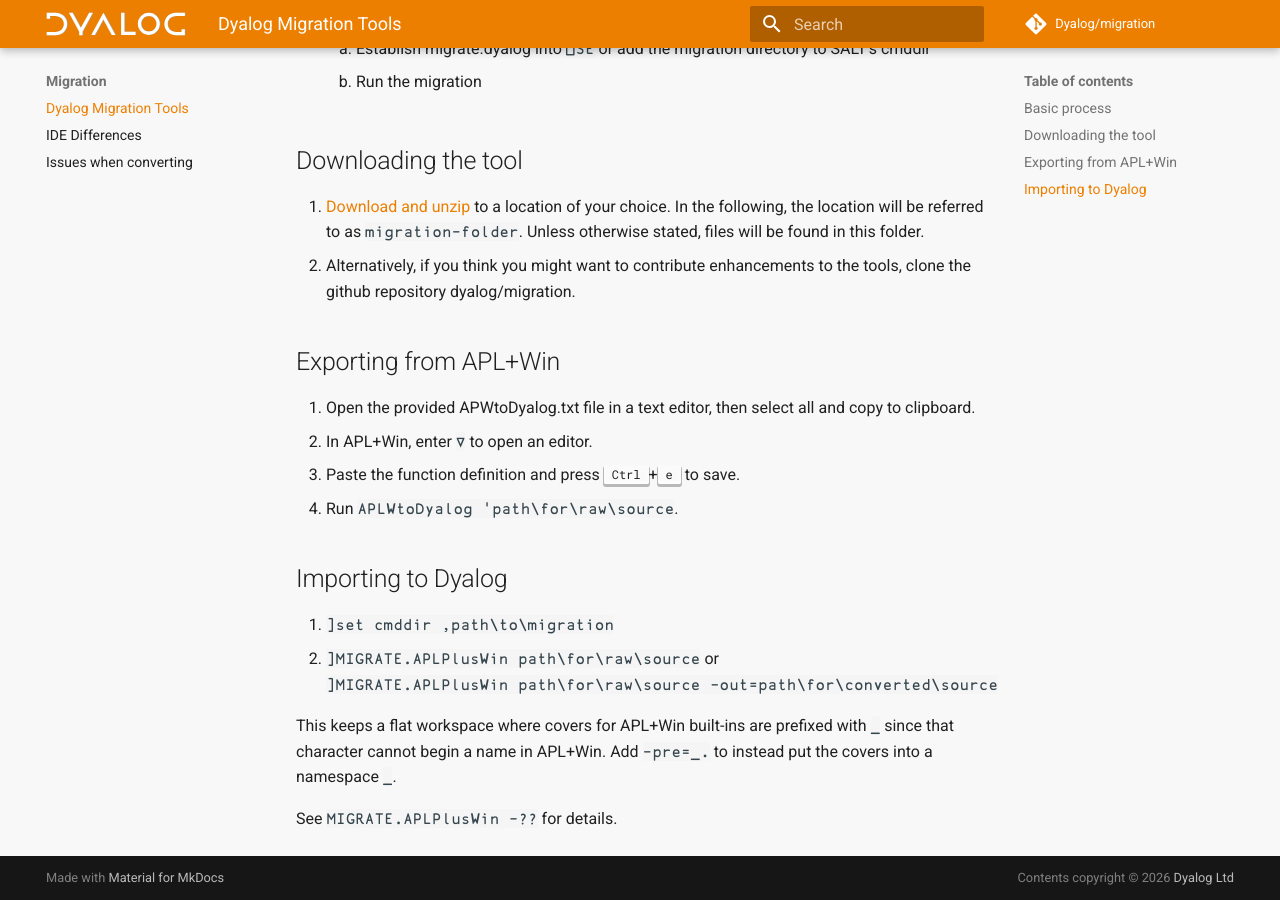
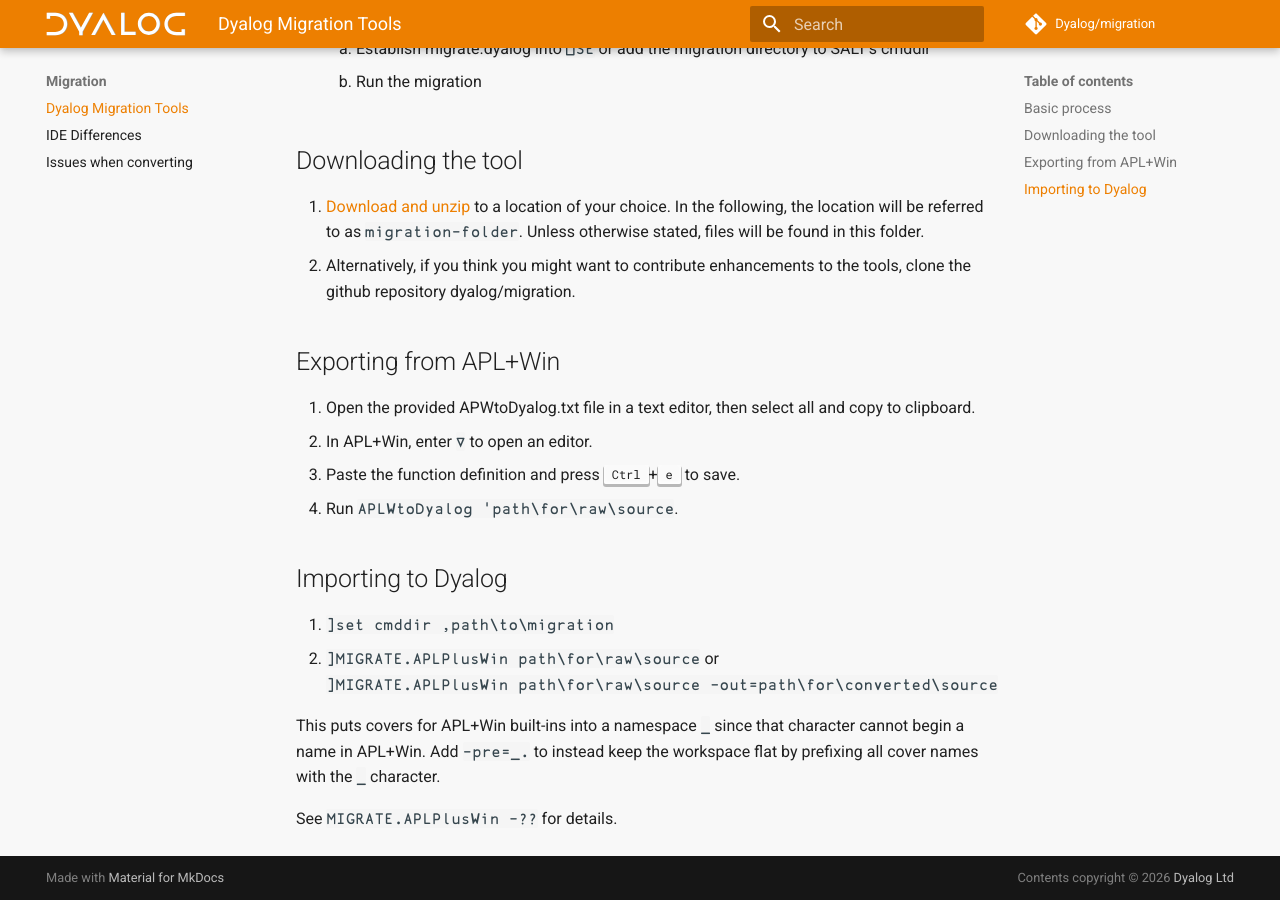
Before and after one commit to Dyalog/migration, an MkDocs documentation site: the page built from docs/index.md, in a window 1280 px wide and 900 px high, scrolled down 571 px. Built offline with MkDocs 1.6.1 and Material for MkDocs 9.7.7, drawn with Linux system fonts in a browser that asks for light colours; comment, search, counter and statistics services are not loaded.

Commit message:
document new pre default

```diff
--- a/docs/index.md
+++ b/docs/index.md
@@ -34,6 +34,6 @@
 1. `]set cmddir ,path\to\migration`
 2. `]MIGRATE.APLPlusWin path\for\raw\source` or `]MIGRATE.APLPlusWin path\for\raw\source -out=path\for\converted\source`
 
-This keeps a flat workspace where covers for APL+Win built-ins are prefixed with `_` since that character cannot begin a name in APL+Win. Add `-pre=_.` to instead put the covers into a namespace `_`.
+This puts covers for APL+Win built-ins into a namespace `_` since that character cannot begin a name in APL+Win. Add `-pre=_.` to instead keep the workspace flat by prefixing all cover names with the `_` character.
 
 See `MIGRATE.APLPlusWin -??` for details.
```
